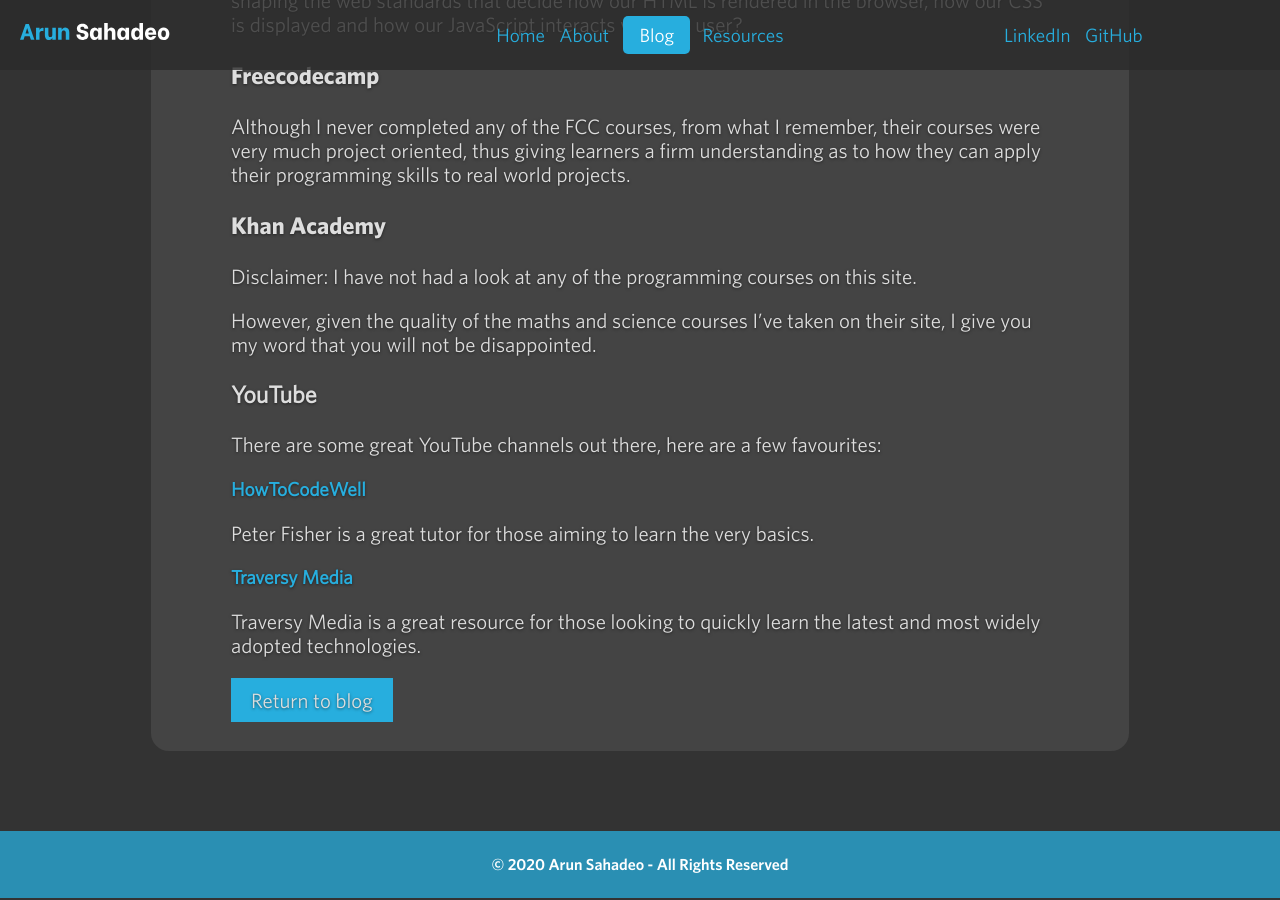
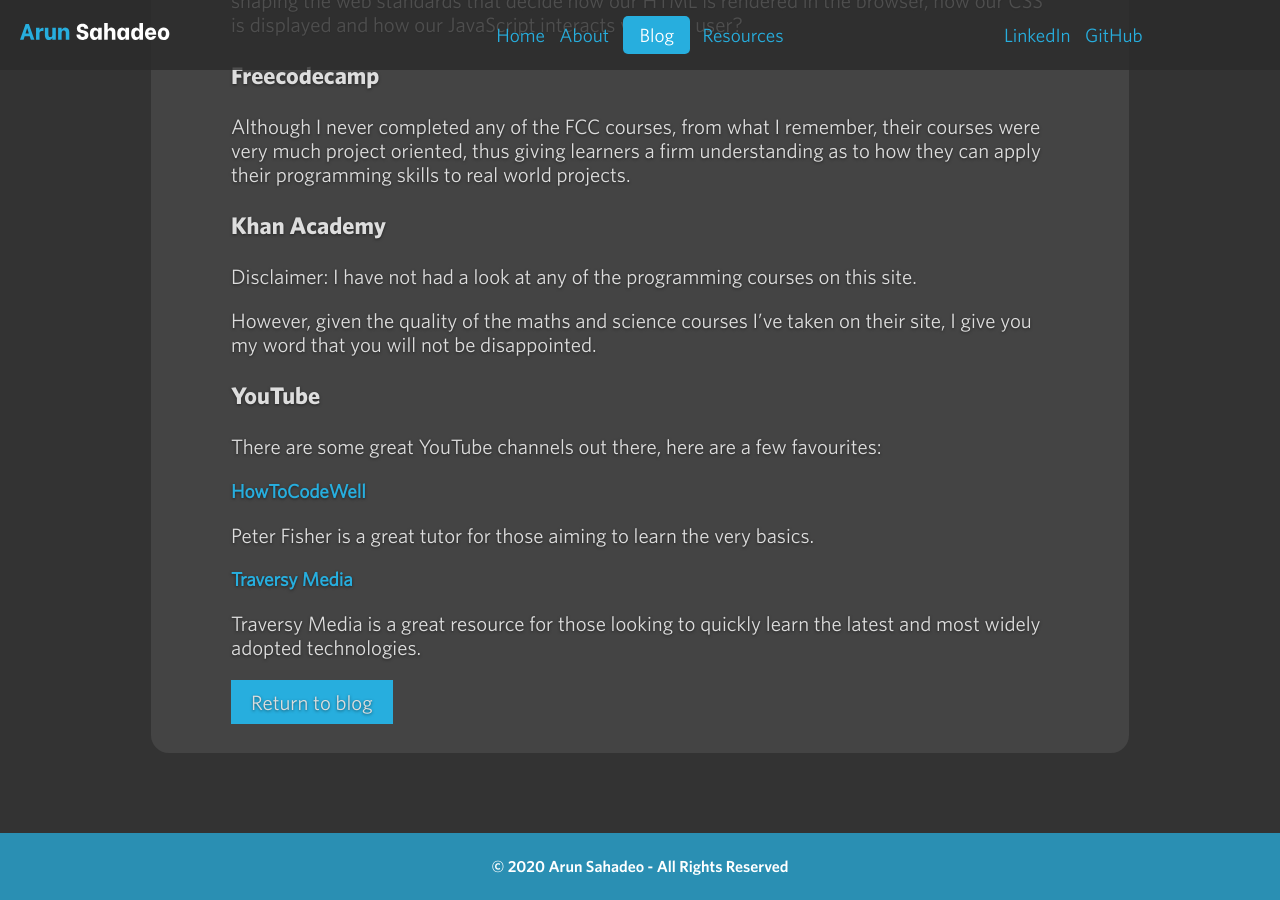
Before and after one commit to ArunSahadeo/ArunSahadeo.github.io, a Jekyll site: the page built from _posts/2020-06-11-useful-resources-for-beginning-developers.markdown, in a window 1280 px wide and 900 px high, scrolled down 1488 px. Built offline with Jekyll 4.4.1, drawn with Linux system fonts in a browser that asks for light colours; some web fonts are replaced.

Commit message:
Change fonts on headings

```diff
--- a/_posts/2020-06-11-useful-resources-for-beginning-developers.markdown
+++ b/_posts/2020-06-11-useful-resources-for-beginning-developers.markdown
@@ -51,6 +51,7 @@
 
 However, given the quality of the maths and science courses I've taken on their site, I give you my word that you will not be disappointed.
 
+{:.whitney-bold}
 ### YouTube
 
 There are some great YouTube channels out there, here are a few favourites:
```
